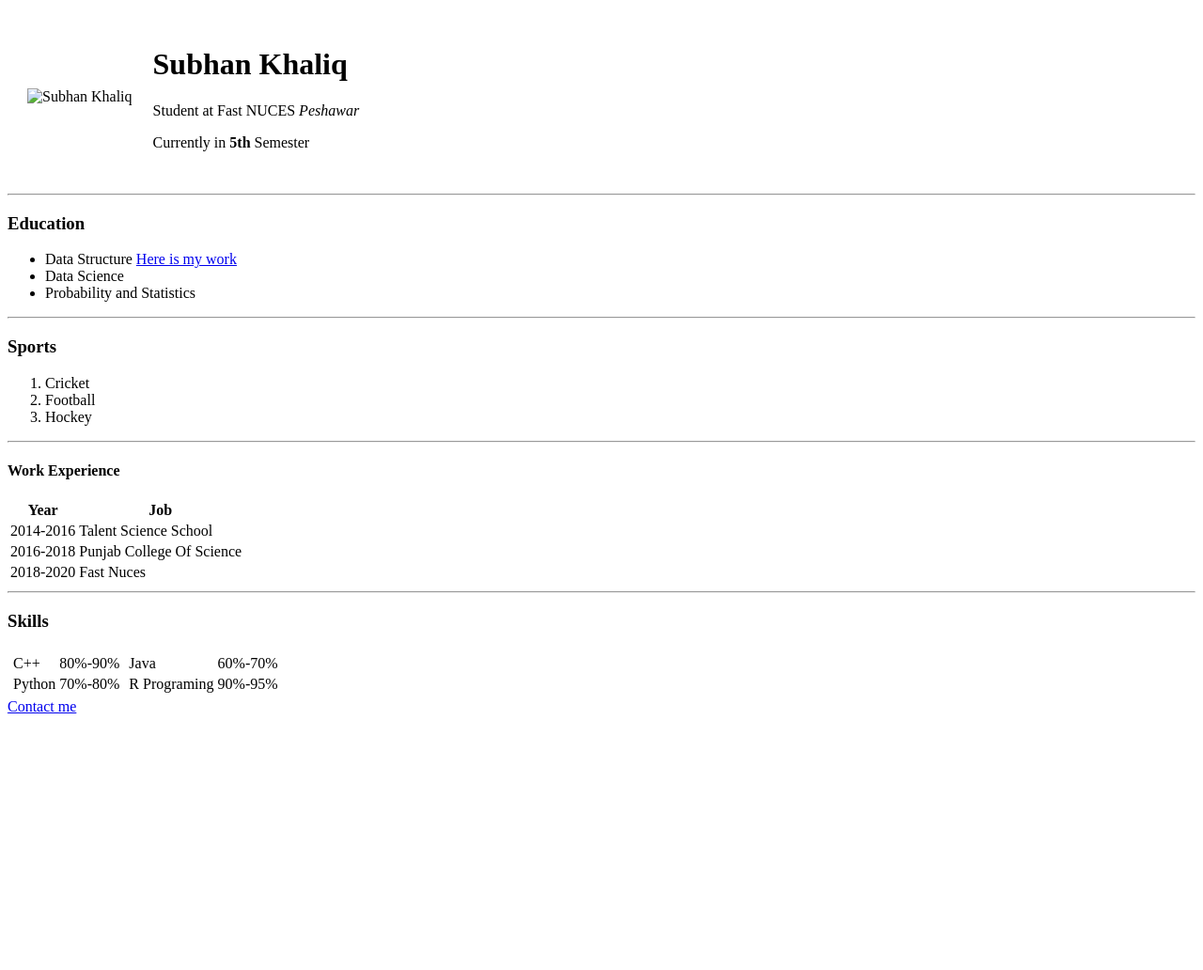
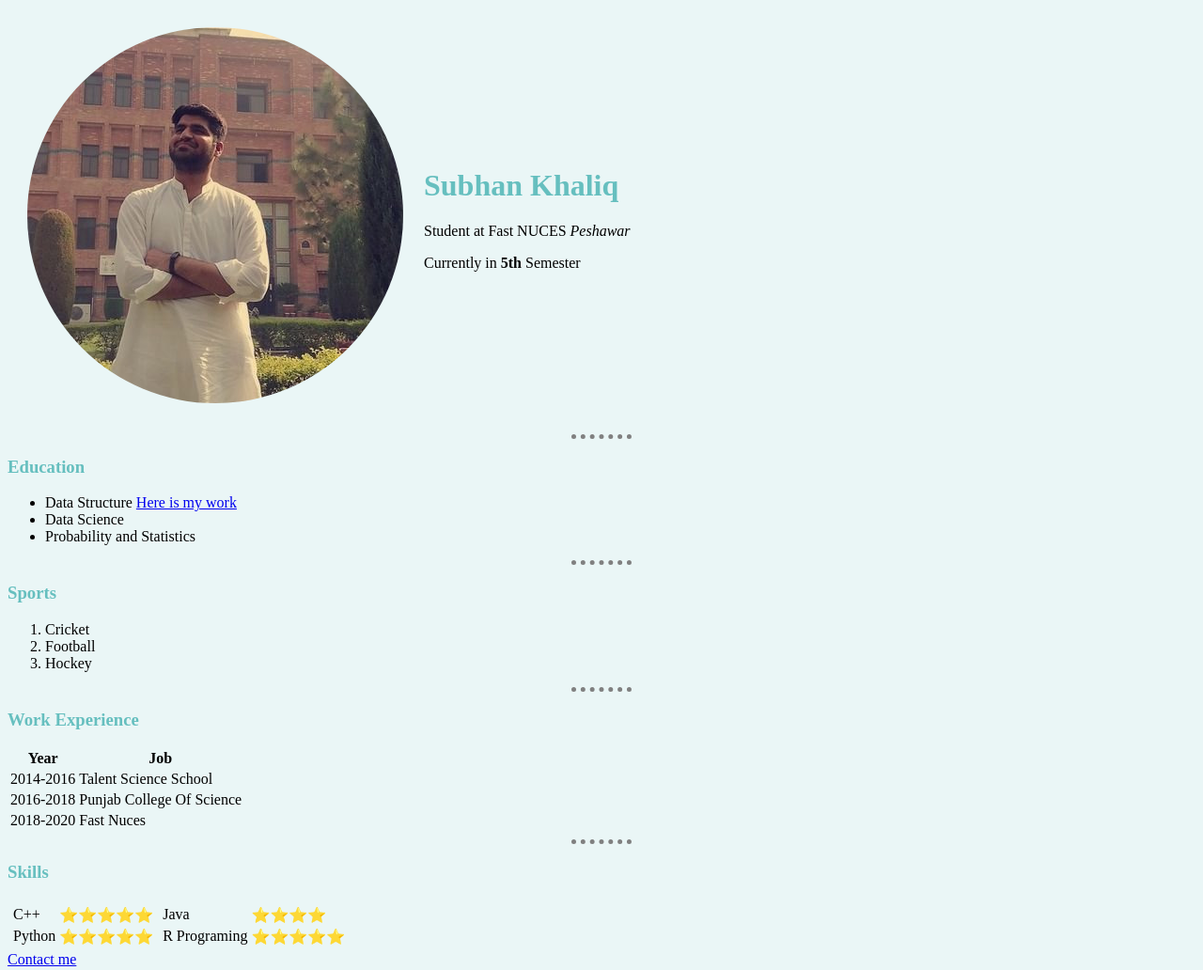
Before and after one commit to Subhan-khaliq/Full-Stack-Web-Development, a plain HTML site: page HTML - Personal Site/index.html in a window 1280 px wide. Shown: the whole page at 94% size. Before the commit the page ends 800 px from the top, so only its background shows below. Drawn offline with Linux system fonts and the light colour scheme.

Commit message:
Some changes

```diff
--- /dev/null
+++ b/HTML - Personal Site/CSS/style.css
@@ -0,0 +1,24 @@
+body
+    {
+        background-color: #EAF6F6;
+    }
+hr
+    {
+        border: none;
+        border-top: dotted;
+        border-color: gray;
+        border-width: 5px;
+        width: 5%;
+    }
+h1,h3
+{
+    color: #66BFBF;
+}
+.p
+{
+   border-radius: 50%;
+}
+.q:hover
+{
+    color: red;
+}
--- a/HTML - Personal Site/index.html
+++ b/HTML - Personal Site/index.html
@@ -4,11 +4,12 @@
     <meta charset="UTF-8">
     <meta name="viewport" content="width=device-width, initial-scale=1.0">
     <title>Subhan's Personal Site</title>
+    <link rel="stylesheet" href="CSS/style.css">
 </head>
 <body>
     <table cellspacing="20">
         <tr>
-            <td><img src="resized-image-Promo.jpeg" alt="Subhan Khaliq"></td>
+            <td><img class="p" src="images/resized-image-Promo.jpeg" alt="Subhan Khaliq"></td>
             <td><h1>Subhan Khaliq</h1>
                 <p>Student at Fast NUCES <em>Peshawar</em></p>
                 <p>Currently in <strong>5th</strong> Semester</p>
@@ -30,7 +31,7 @@
             <li>Hockey</li>
         </ol>
         <hr>
-        <h4>Work Experience</h4>
+        <h3>Work Experience</h3>
         <table>
             <thead>
             <tr>
@@ -61,11 +62,11 @@
                         <table>
                         <tr>
                         <td>C++</td>
-                        <td>80%-90%</td>
+                        <td>⭐️⭐️⭐️⭐️⭐️</td>
                     </tr>
                     <tr>
                         <td>Python</td>
-                        <td>70%-80%</td>
+                        <td>⭐️⭐️⭐️⭐️⭐️</td>
                     </tr>
                 </table>
                 </td>
@@ -73,11 +74,11 @@
                         <table>
                         <tr>
                         <td>Java</td>
-                        <td>60%-70%</td>
+                        <td>⭐️⭐️⭐️⭐️</td>
                     </tr>
                     <tr>
                         <td>R Programing</td>
-                        <td>90%-95%</td>
+                        <td>⭐️⭐️⭐️⭐️⭐️</td>
                     </tr>
                 </table>
                 </td>
```
Also changed, not shown: HTML - Personal Site/contact.html (+6 -4 lines).
